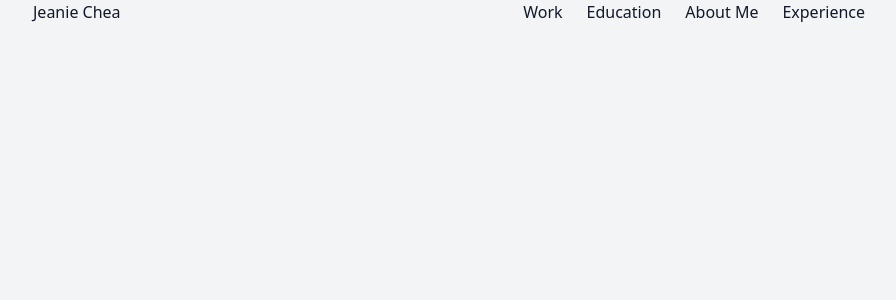
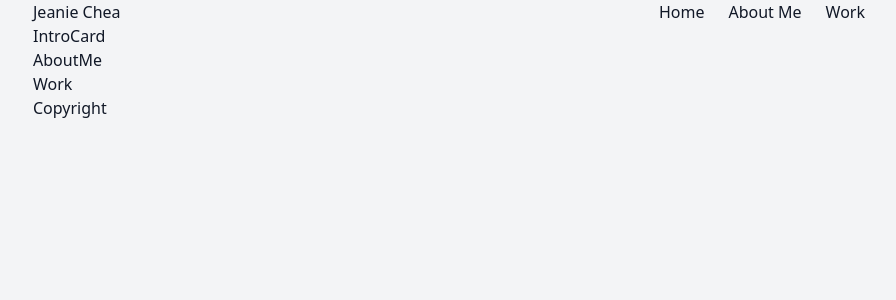
Before and after one commit to jechea14/jechea14.github.io, a React (Create React App) app in the folder portfolio/: page / in a window 1280 px wide. Shown: the top 300 px of the page, without its empty margins (191-1087 px from the left). Built offline with nearby package versions, Linux system fonts and the light colour scheme.

Commit message:
Layout Components

```diff
--- /dev/null
+++ b/portfolio/src/AboutMe.js
@@ -0,0 +1,10 @@
+import React from 'react'
+
+const AboutMe = () => {
+  //put education & experience
+  return (
+    <div>AboutMe</div>
+  )
+}
+
+export default AboutMe
--- a/portfolio/src/App.js
+++ b/portfolio/src/App.js
@@ -1,10 +1,18 @@
 import './App.css';
 import NavBar from './NavBar';
+import IntroCard from './IntroCard';
+import AboutMe from './AboutMe';
+import Work from './Work';
+import Footer from './Footer';
 
 function App() {
   return (
     <div className="min-h-screen px-56">
       <NavBar/>
+      <IntroCard/>
+      <AboutMe/>
+      <Work/>
+      <Footer/>
     </div>
   );
 }
--- /dev/null
+++ b/portfolio/src/Footer.js
@@ -0,0 +1,11 @@
+import React from 'react'
+
+const Footer = () => {
+  return (
+    <div>
+      <footer>Copyright</footer>
+    </div>
+  )
+}
+
+export default Footer
--- /dev/null
+++ b/portfolio/src/IntroCard.js
@@ -0,0 +1,9 @@
+import React from 'react'
+
+const IntroCard = () => {
+  return (
+    <div>IntroCard</div>
+  )
+}
+
+export default IntroCard
--- a/portfolio/src/NavBar.js
+++ b/portfolio/src/NavBar.js
@@ -5,10 +5,9 @@ const NavBar = () => {
     <div className='flex justify-between'>
       <h1>Jeanie Chea</h1>
       <ul className='flex space-x-6'>
-        <li>Work</li>
-        <li>Education</li>
-        <li>About Me</li>
-        <li>Experience</li>
+        <a href='#home'>Home</a>
+        <a href='#about-me'>About Me</a>
+        <a href='#work'>Work</a>
       </ul>
     </div>
   )
--- /dev/null
+++ b/portfolio/src/Work.js
@@ -0,0 +1,9 @@
+import React from 'react'
+
+const Work = () => {
+  return (
+    <div>Work</div>
+  )
+}
+
+export default Work
```
